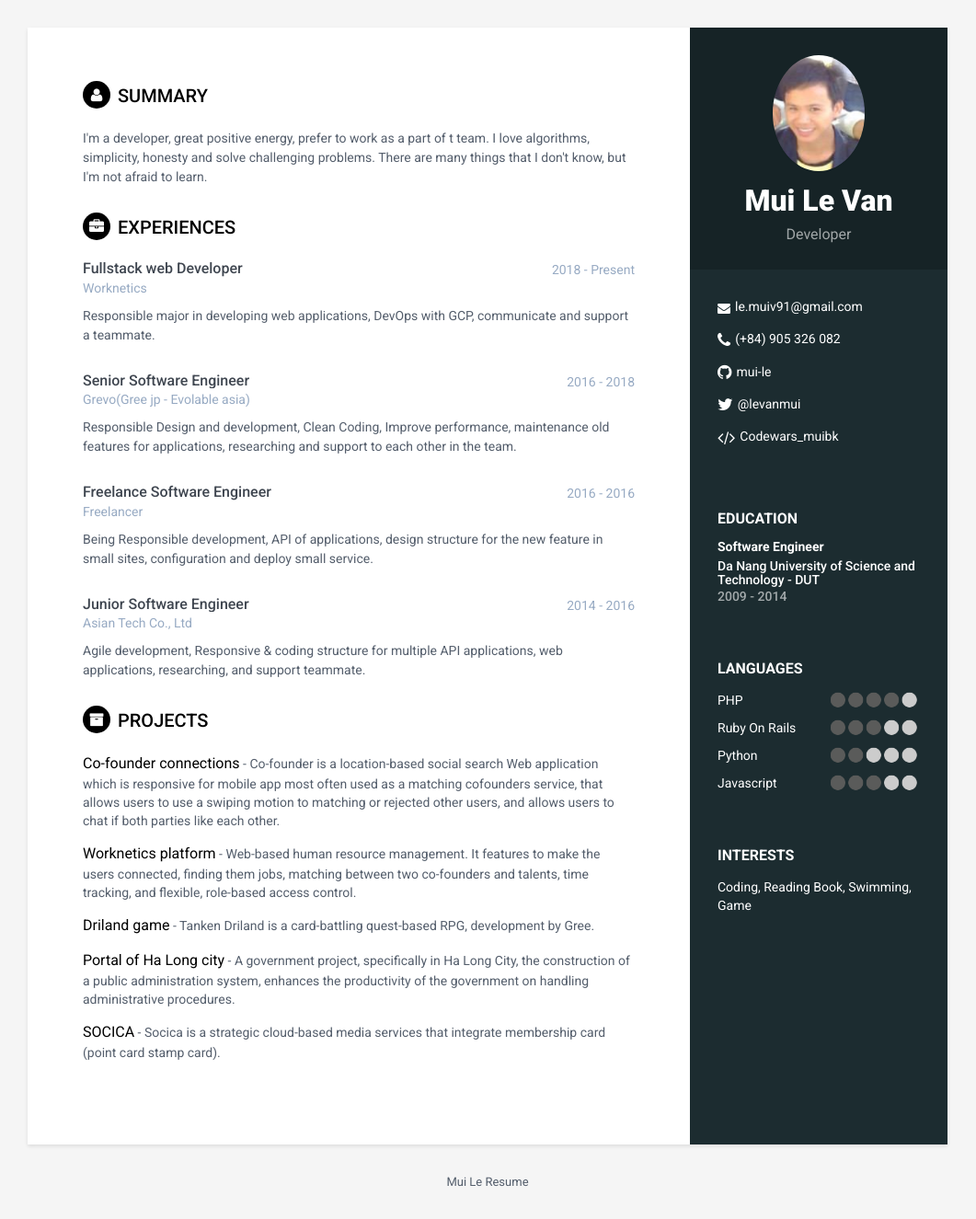
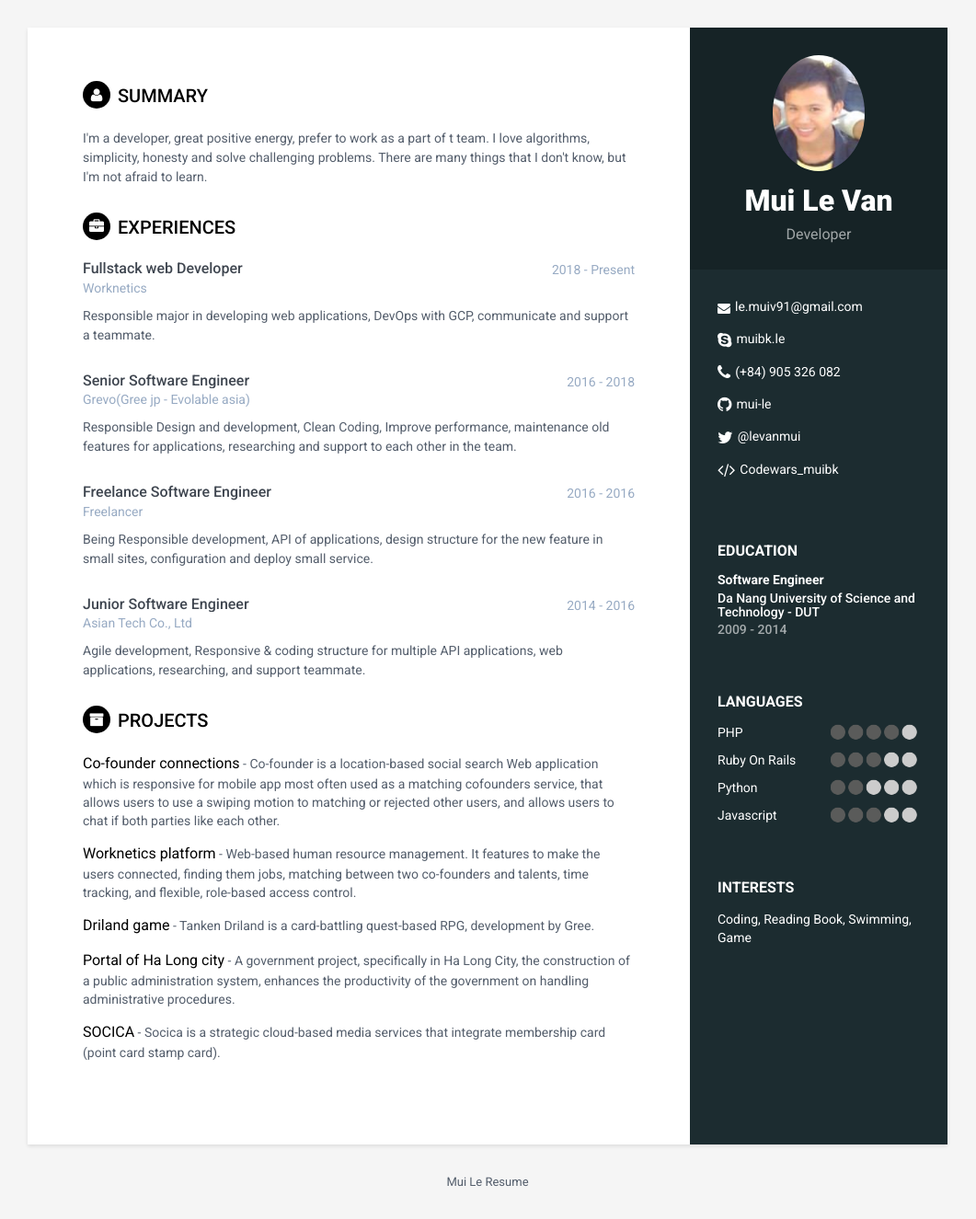
Before and after one commit to Mui-le/my-cv, a Jekyll site: the page built from index.html, in a window 1280 px wide. Shown: the whole page at 92% size, without its empty margins (110-1171 px from the left). Built offline with Jekyll 4.4.1, drawn with Linux system fonts in a browser that asks for light colours.

Commit message:
[update] add skype info

```diff
--- a/_data/data.yml
+++ b/_data/data.yml
@@ -19,6 +19,7 @@ sidebar:
     github: mui-le
     twitter: '@levanmui'
     codewars: muibk
+    skype: muibk.le
 
     languages:
         - language:
--- a/_includes/sidebar.html
+++ b/_includes/sidebar.html
@@ -20,7 +20,11 @@
 
           {% if site.data.data.sidebar.email %}
            <li class="email"><i class="fa fa-envelope"></i><a href="mailto: {{site.data.data.sidebar.email}}">{{site.data.data.sidebar.email}}</a></li>
-           {% endif %}
+          {% endif %}
+
+          {% if site.data.data.sidebar.skype %}
+           <li class="skype"><i class="fa fa-skype"></i>{{site.data.data.sidebar.skype}}</li>
+          {% endif %}
 
            {% if site.data.data.sidebar.phone %}
            <li class="phone"><i class="fa fa-phone"></i><a href="tel:{{site.data.data.sidebar.phone}}">{{site.data.data.sidebar.phone}}</a></li>
```
